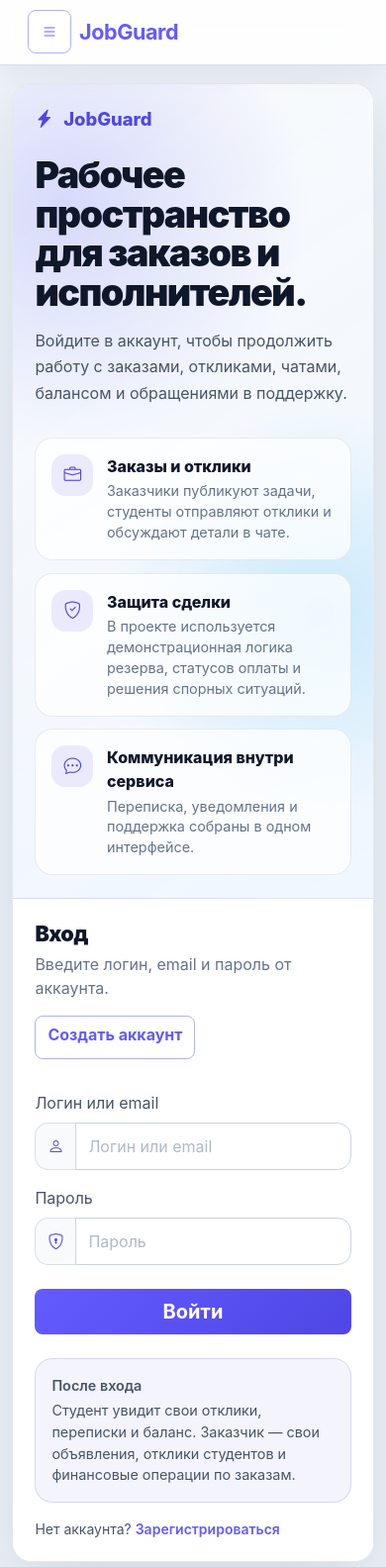
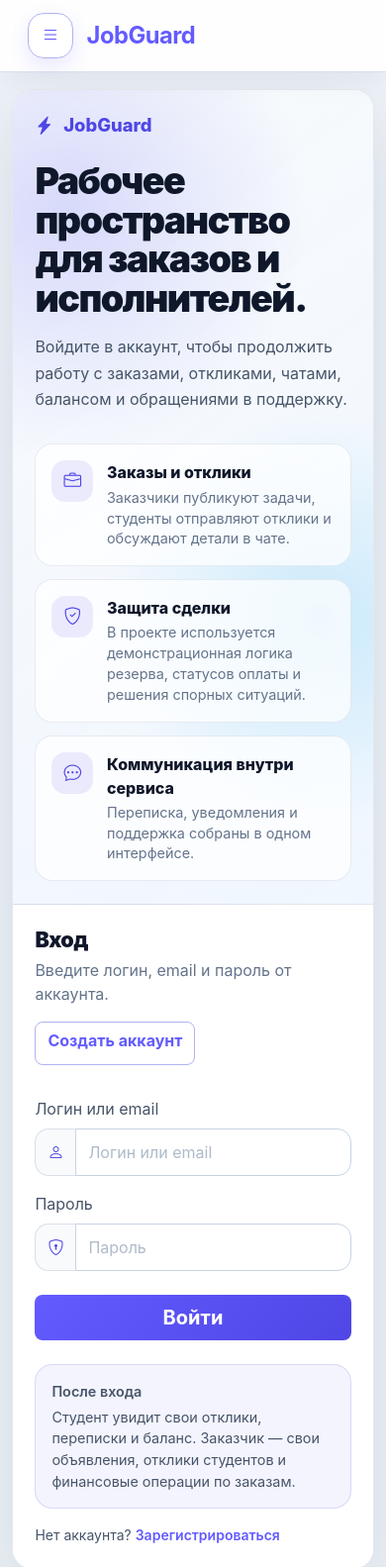
Before and after one commit to qwirlyx/JobGuard, a Flask app: a page that uses templates/base.html in a window 390 px wide. Shown: the top 1583 px of the page at 99% size. Run offline with Flask 3, Linux system fonts and the light colour scheme; some libraries are stand-ins or nearby versions.

Commit message:
Update custom.css

```diff
--- a/static/css/custom.css
+++ b/static/css/custom.css
@@ -1850,3 +1850,159 @@ canvas {
         padding-bottom: max(.5rem, env(safe-area-inset-bottom, 0px));
     }
 }
+
+/* ===== Mobile header patch 03: fixed topbar + cleaner menu spacing ===== */
+@media (max-width: 1199.98px) {
+    body.app-public,
+    body.app-admin {
+        scroll-padding-top: 78px;
+    }
+
+    .main {
+        padding-top: 76px !important;
+    }
+
+    .app-topbar,
+    .admin-topbar {
+        position: fixed !important;
+        top: 0;
+        left: 0;
+        right: 0;
+        z-index: 1030;
+        min-height: 76px;
+        padding-top: .8rem !important;
+        padding-bottom: .8rem !important;
+    }
+
+    .app-topbar .container-fluid,
+    .admin-topbar .container-fluid {
+        min-height: 50px;
+        align-items: center !important;
+    }
+
+    .app-topbar__brand,
+    .admin-topbar .container-fluid > .d-flex:first-child {
+        gap: .85rem !important;
+    }
+
+    .app-menu-btn {
+        width: 48px;
+        height: 48px;
+        flex: 0 0 48px;
+        border-radius: 16px !important;
+        box-shadow: 0 8px 20px rgba(99, 91, 255, .14);
+    }
+
+    .app-menu-btn i {
+        font-size: 1.12rem;
+        line-height: 1;
+    }
+
+    .app-public .navbar-brand {
+        margin-left: .1rem;
+        line-height: 1;
+    }
+
+    .app-mobile-menu {
+        width: min(360px, 88vw) !important;
+    }
+
+    .app-mobile-menu .offcanvas-header {
+        justify-content: space-between;
+        align-items: center;
+        gap: 1rem;
+        padding: 1.1rem 1.35rem .95rem;
+    }
+
+    .app-mobile-menu .offcanvas-header > .d-flex {
+        flex: 1 1 auto;
+        min-width: 0;
+        gap: .65rem;
+    }
+
+    .app-mobile-menu .offcanvas-header [data-bs-dismiss="offcanvas"] {
+        margin-left: auto;
+        width: 44px;
+        height: 44px;
+        flex: 0 0 44px;
+        display: inline-flex;
+        align-items: center;
+        justify-content: center;
+        padding: 0 !important;
+        border-radius: 14px !important;
+    }
+
+    .app-mobile-menu .offcanvas-body {
+        padding-left: 1.35rem;
+        padding-right: 1.35rem;
+    }
+
+    .mobile-menu-user {
+        min-height: 72px;
+        padding: 12px 14px !important;
+        overflow: visible;
+        align-items: center !important;
+    }
+
+    .mobile-menu-user > .min-w-0 {
+        flex: 1 1 auto;
+        min-width: 0;
+        line-height: 1.22;
+    }
+
+    .mobile-menu-user .fw-semibold {
+        display: block;
+        max-width: 100%;
+        font-size: .98rem;
+        line-height: 1.22;
+    }
+
+    .mobile-menu-user .small {
+        display: block;
+        margin-top: .12rem;
+        line-height: 1.25;
+    }
+
+    .mobile-menu-list .nav-link {
+        gap: .15rem;
+    }
+}
+
+@media (max-width: 576px) {
+    .main {
+        padding-top: 72px !important;
+    }
+
+    .app-topbar,
+    .admin-topbar {
+        min-height: 72px;
+        padding-top: .7rem !important;
+        padding-bottom: .7rem !important;
+    }
+
+    .app-topbar__brand,
+    .admin-topbar .container-fluid > .d-flex:first-child {
+        gap: .75rem !important;
+    }
+
+    .app-menu-btn {
+        width: 46px;
+        height: 46px;
+        flex-basis: 46px;
+    }
+
+    .app-public .navbar-brand {
+        max-width: calc(100vw - 120px) !important;
+        font-size: 1.48rem !important;
+    }
+
+    .app-mobile-menu {
+        width: min(350px, 88vw) !important;
+    }
+
+    .app-mobile-menu .offcanvas-header,
+    .app-mobile-menu .offcanvas-body {
+        padding-left: 1.25rem;
+        padding-right: 1.25rem;
+    }
+}
```
